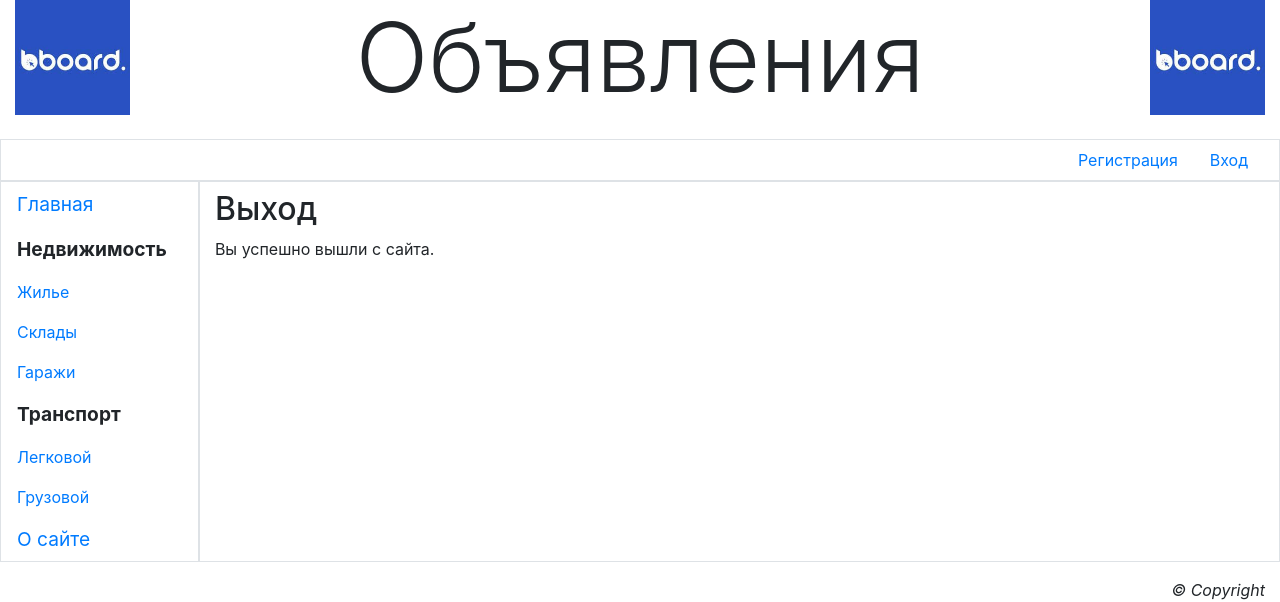
After one commit to PaulAleksandrov93/bboard, a Django app: page /accounts/logout/ in a window 1280 px wide. The commit adds this page. Shown: the top 602 px of the page. Run offline with Django 4.2, Linux system fonts and the light colour scheme; the visitor is signed in with stand-in values (Sample User, id 1); some libraries are stand-ins or nearby versions.

Commit message:
create logout template and controller

```diff
--- a/main/templates/layout/basic.html
+++ b/main/templates/layout/basic.html
@@ -35,7 +35,7 @@
                         <a class="dropdown-item" href="#">Изменить
                         пароль</a>
                         <div class="dropdown-divider"></div>
-                        <a class="dropdown-item" href="#">Выйти</a>
+                        <a class="dropdown-item" href="{% url 'main:logout' %}">Выйти</a>
                         <div class="dropdown-divider"></div>
                         <a class="dropdown-item" href="#">Удалить</a>
                     </div>
--- /dev/null
+++ b/main/templates/main/logout.html
@@ -0,0 +1,8 @@
+{% extends "layout/basic.html" %}
+
+{% block title %}Выход{% endblock %}
+
+{% block content %}
+<h2>Выход</h2>
+<p>Вы успешно вышли с сайта.</p>
+{% endblock %}
--- a/main/urls.py
+++ b/main/urls.py
@@ -4,10 +4,12 @@ from .views import other_page
 from .views import index
 from .views import BBLoginView
 from .views import profile
+from .views import BBLogoutView
 
 app_name = 'main'
 
 urlpatterns = [
+    path('accounts/logout/', BBLogoutView.as_view(), name='logout'),
     path('accounts/profile/', profile, name='profile'),
     path('accounts/login/', BBLoginView.as_view(), name='login'),
     path('<str:page>/', other_page, name='other'),
--- a/main/views.py
+++ b/main/views.py
@@ -4,6 +4,8 @@ from django.template import TemplateDoesNotExist
 from django.template.loader import get_template
 from django.contrib.auth.views import LoginView
 from django.contrib.auth.decorators import login_required
+from django.contrib.auth.views import LogoutView
+from django.contrib.auth.mixins import LoginRequiredMixin
 
 def index(request):
     return render(request, 'main/index.html')
@@ -23,3 +25,7 @@ def profile(request):
 
 class BBLoginView(LoginView):
     template_name = 'main/login.html'
+
+
+class BBLogoutView(LoginRequiredMixin, LogoutView):
+    template_name = 'main/logout.html'
```
Also changed, not shown: 1 other file.
